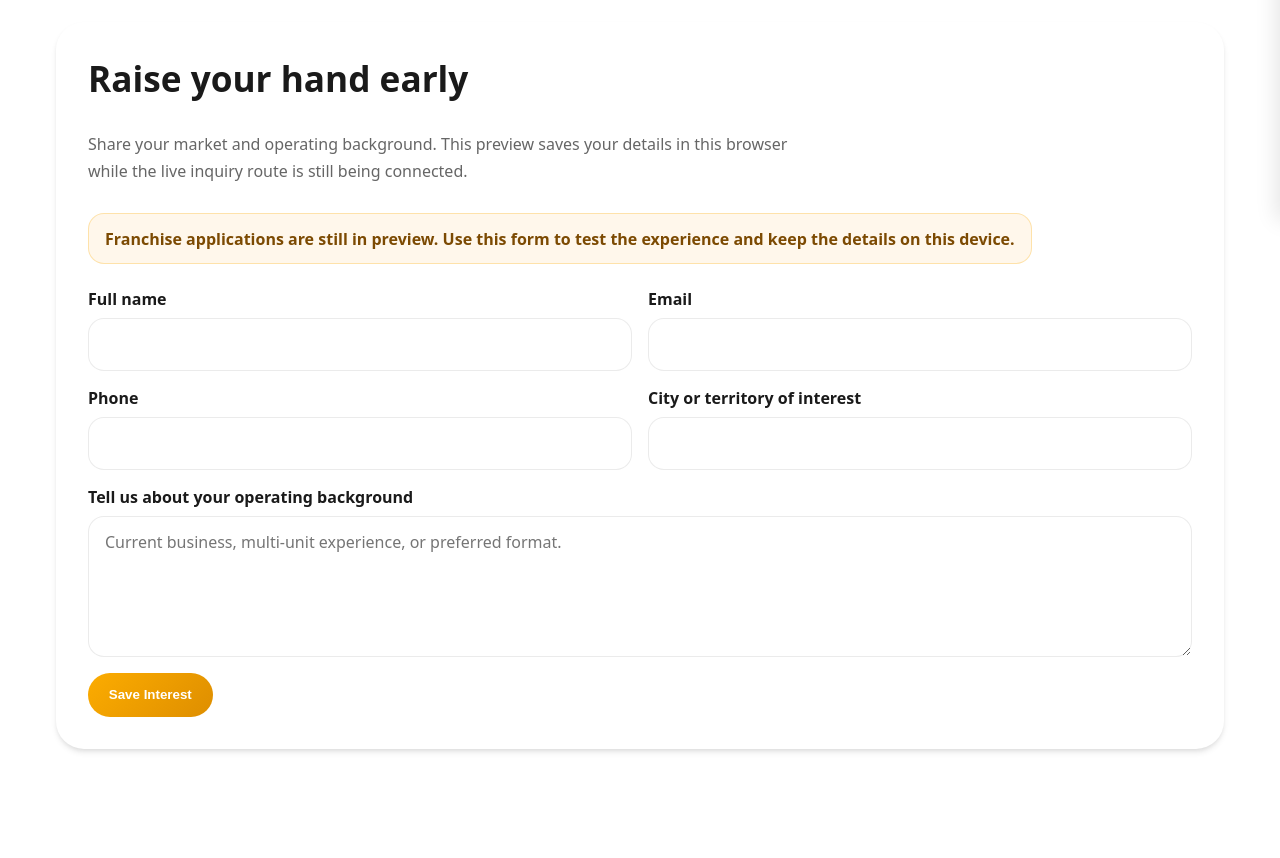
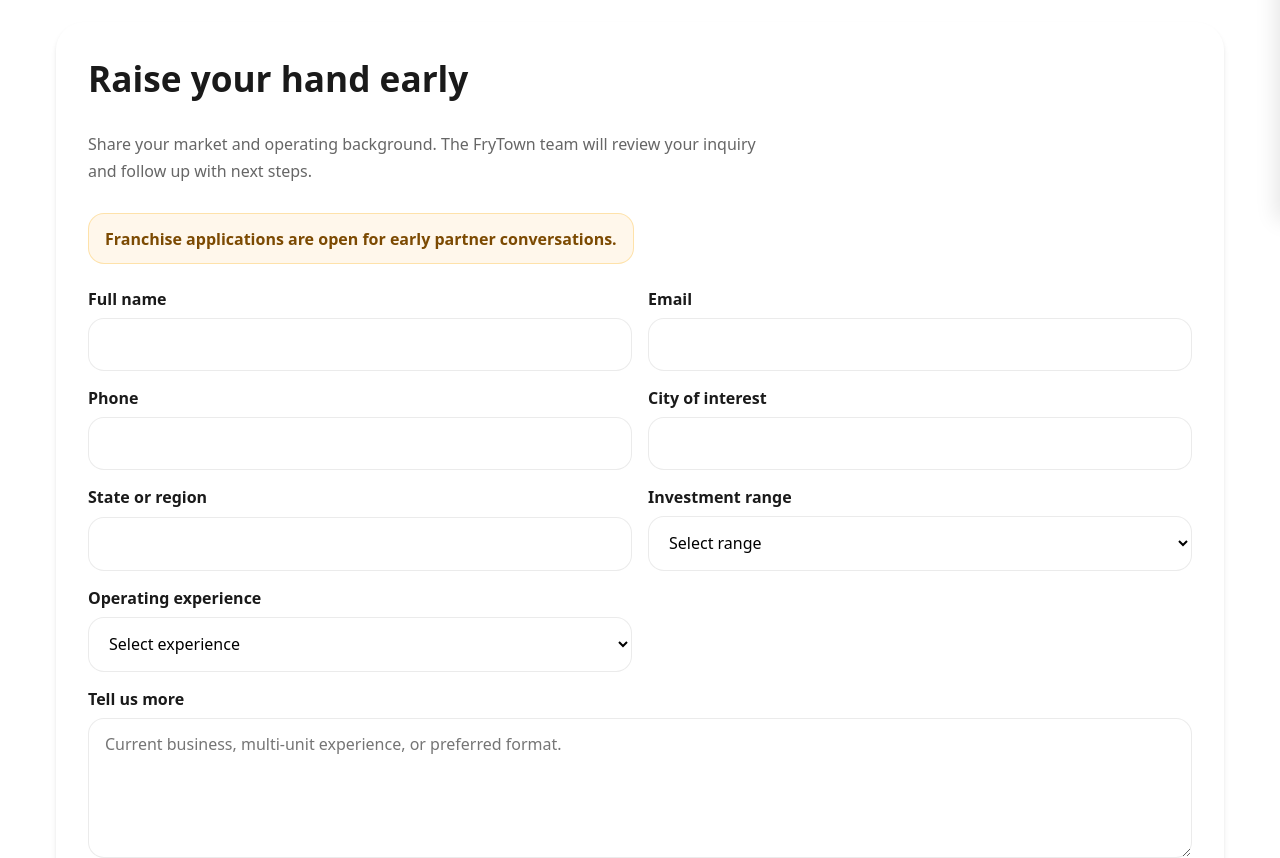
Before and after one commit to thummasreddy/FryTown, a React (Vite) app in the folder frytown-ui/: page /franchising/apply in a window 1280 px wide. Shown: the part 580-1438 px from the top of the page. Before the commit the page ends 1393 px from the top, so only its background shows below. Built offline with nearby package versions, Linux system fonts and the light colour scheme.

Commit message:
fixed franchise submission related issues

```diff
--- a/frytown-ui/src/app/api/frytownApi.ts
+++ b/frytown-ui/src/app/api/frytownApi.ts
@@ -72,6 +72,22 @@
   total: number;
 }
 
+export interface FranchiseLeadRequest {
+  name: string;
+  email: string;
+  phone: string;
+  city: string;
+  state: string;
+  investment: string;
+  experience: string;
+  message?: string;
+}
+
+export interface FranchiseLeadResponse extends FranchiseLeadRequest {
+  id: number;
+  createdAt: string;
+}
+
 async function request<T>(path: string, options: RequestInit = {}): Promise<T> {
   const response = await fetch(`${API_BASE_URL}${path}`, {
     ...options,
@@ -123,4 +139,9 @@
       method: 'POST',
       body: JSON.stringify(payload),
     }),
+  createFranchiseLead: (payload: FranchiseLeadRequest) =>
+    request<FranchiseLeadResponse>('/franchise-leads', {
+      method: 'POST',
+      body: JSON.stringify(payload),
+    }),
 };
--- a/frytown-ui/src/app/pages/Franchising/Franchising.module.css
+++ b/frytown-ui/src/app/pages/Franchising/Franchising.module.css
@@ -155,6 +155,7 @@
 }
 
 .field input,
+.field select,
 .field textarea {
   width: 100%;
   border: 1px solid var(--border);
@@ -166,6 +167,7 @@
 }
 
 .field input:focus,
+.field select:focus,
 .field textarea:focus {
   outline: none;
   border-color: rgba(192, 0, 0, 0.35);
@@ -191,6 +193,13 @@
 .submitButton:hover {
   transform: translateY(-2px);
   box-shadow: var(--shadow-md);
+}
+
+.submitButton:disabled {
+  cursor: not-allowed;
+  opacity: 0.7;
+  transform: none;
+  box-shadow: none;
 }
 
 .successBanner {
--- a/frytown-ui/src/app/pages/Franchising/Franchising.tsx
+++ b/frytown-ui/src/app/pages/Franchising/Franchising.tsx
@@ -1,6 +1,7 @@
 import { useState } from 'react';
 import type { ChangeEvent, FormEvent } from 'react';
 import { useLocation, useNavigate } from 'react-router-dom';
+import { frytownApi } from '../../api/frytownApi';
 import styles from './Franchising.module.css';
 
 type FranchiseTab = 'why' | 'investment' | 'apply';
@@ -9,7 +10,10 @@
   name: string;
   email: string;
   phone: string;
-  location: string;
+  city: string;
+  state: string;
+  investment: string;
+  experience: string;
   message: string;
 };
 
@@ -23,7 +27,10 @@
   name: '',
   email: '',
   phone: '',
-  location: '',
+  city: '',
+  state: '',
+  investment: '',
+  experience: '',
   message: '',
 };
 
@@ -55,7 +62,10 @@
       name: typeof parsedValue?.name === 'string' ? parsedValue.name : '',
       email: typeof parsedValue?.email === 'string' ? parsedValue.email : '',
       phone: typeof parsedValue?.phone === 'string' ? parsedValue.phone : '',
-      location: typeof parsedValue?.location === 'string' ? parsedValue.location : '',
+      city: typeof parsedValue?.city === 'string' ? parsedValue.city : '',
+      state: typeof parsedValue?.state === 'string' ? parsedValue.state : '',
+      investment: typeof parsedValue?.investment === 'string' ? parsedValue.investment : '',
+      experience: typeof parsedValue?.experience === 'string' ? parsedValue.experience : '',
       message: typeof parsedValue?.message === 'string' ? parsedValue.message : '',
     };
   } catch {
@@ -69,6 +79,7 @@
   const activeTab = getFranchiseTabFromPath(location.pathname) ?? initialTab;
   const [formData, setFormData] = useState<FranchiseLeadForm>(() => readStoredLead());
   const [submitMessage, setSubmitMessage] = useState('');
+  const [isSubmitting, setIsSubmitting] = useState(false);
 
   const handleTabChange = (tab: FranchiseTab) => {
     navigate(`/franchising/${tab}`);
@@ -76,22 +87,37 @@
   };
 
   const handleChange = (
-    event: ChangeEvent<HTMLInputElement> | ChangeEvent<HTMLTextAreaElement>
+    event: ChangeEvent<HTMLInputElement> | ChangeEvent<HTMLSelectElement> | ChangeEvent<HTMLTextAreaElement>
   ) => {
     const { name, value } = event.target;
     setFormData((prev) => ({ ...prev, [name]: value }));
   };
 
-  const handleSubmit = (event: FormEvent<HTMLFormElement>) => {
+  const handleSubmit = async (event: FormEvent<HTMLFormElement>) => {
     event.preventDefault();
+    setIsSubmitting(true);
+    setSubmitMessage('');
 
     try {
-      window.localStorage.setItem(FRANCHISE_INTEREST_STORAGE_KEY, JSON.stringify(formData));
-      setSubmitMessage(
-        'Thanks. Your franchise interest is saved on this device while the live inquiry flow is still being connected.'
-      );
-    } catch {
-      setSubmitMessage('We could not save your details on this device. Please try again.');
+      await frytownApi.createFranchiseLead({
+        name: formData.name.trim(),
+        email: formData.email.trim(),
+        phone: formData.phone.trim(),
+        city: formData.city.trim(),
+        state: formData.state.trim(),
+        investment: formData.investment,
+        experience: formData.experience,
+        message: formData.message.trim() || undefined,
+      });
+
+      window.localStorage.removeItem(FRANCHISE_INTEREST_STORAGE_KEY);
+      setFormData(emptyFranchiseLead);
+      setSubmitMessage('Thanks. Your franchise inquiry was submitted.');
+    } catch (error) {
+      const message = error instanceof Error ? error.message : '';
+      setSubmitMessage(message || 'We could not submit your details right now. Please try again.');
+    } finally {
+      setIsSubmitting(false);
     }
   };
 
@@ -203,10 +229,10 @@
             <div>
               <h2>Raise your hand early</h2>
               <p className={styles.lead}>
-                Share your market and operating background. This preview saves your details in this browser while the live inquiry route is still being connected.
+                Share your market and operating background. The FryTown team will review your inquiry and follow up with next steps.
               </p>
               <div className={styles.noticeBanner}>
-                Franchise applications are still in preview. Use this form to test the experience and keep the details on this device.
+                Franchise applications are open for early partner conversations.
               </div>
               {submitMessage && (
                 <div className={isSuccess ? styles.successBanner : styles.noticeBanner}>
@@ -229,11 +255,35 @@
                 <input type="tel" name="phone" value={formData.phone} onChange={handleChange} required />
               </label>
               <label className={styles.field}>
-                <span>City or territory of interest</span>
-                <input type="text" name="location" value={formData.location} onChange={handleChange} required />
+                <span>City of interest</span>
+                <input type="text" name="city" value={formData.city} onChange={handleChange} required />
+              </label>
+              <label className={styles.field}>
+                <span>State or region</span>
+                <input type="text" name="state" value={formData.state} onChange={handleChange} required />
+              </label>
+              <label className={styles.field}>
+                <span>Investment range</span>
+                <select name="investment" value={formData.investment} onChange={handleChange} required>
+                  <option value="">Select range</option>
+                  <option value="Under $100k">Under $100k</option>
+                  <option value="$100k-$250k">$100k-$250k</option>
+                  <option value="$250k-$500k">$250k-$500k</option>
+                  <option value="$500k+">$500k+</option>
+                </select>
+              </label>
+              <label className={styles.field}>
+                <span>Operating experience</span>
+                <select name="experience" value={formData.experience} onChange={handleChange} required>
+                  <option value="">Select experience</option>
+                  <option value="First-time owner">First-time owner</option>
+                  <option value="Restaurant operator">Restaurant operator</option>
+                  <option value="Multi-unit operator">Multi-unit operator</option>
+                  <option value="Investor or development group">Investor or development group</option>
+                </select>
               </label>
               <label className={`${styles.field} ${styles.fullWidth}`}>
-                <span>Tell us about your operating background</span>
+                <span>Tell us more</span>
                 <textarea
                   name="message"
                   rows={5}
@@ -242,8 +292,8 @@
                   placeholder="Current business, multi-unit experience, or preferred format."
                 />
               </label>
-              <button type="submit" className={styles.submitButton}>
-                Save Interest
+              <button type="submit" className={styles.submitButton} disabled={isSubmitting}>
+                {isSubmitting ? 'Submitting...' : 'Submit Inquiry'}
               </button>
             </form>
           </div>
```
